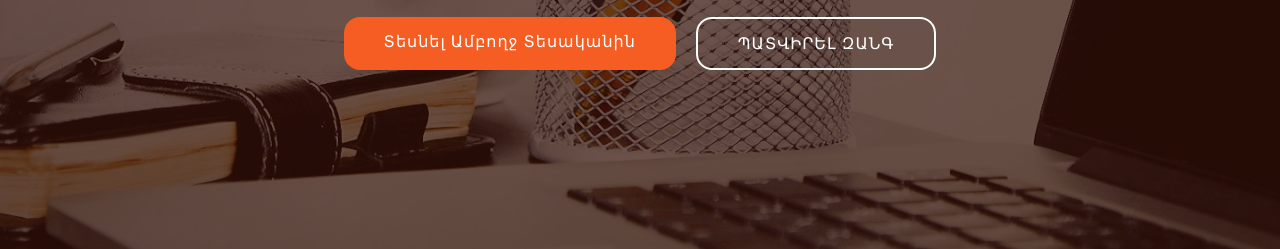
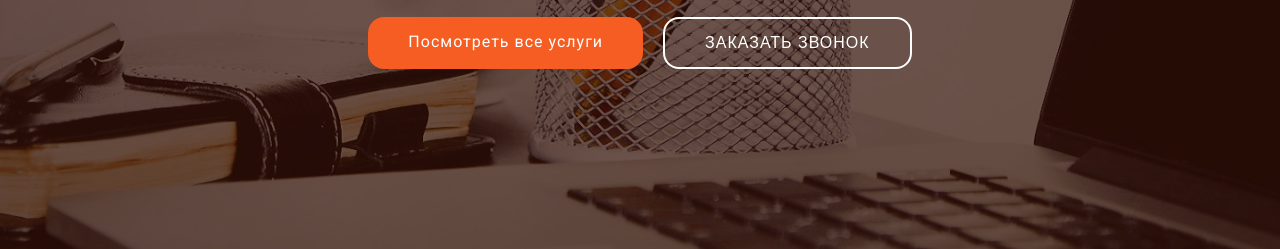
Before and after one commit to AnGu9192/OfficeArpi, a plain HTML site: page index.html in a window 1280 px wide. Shown: the part 482-731 px from the top of the page. Drawn offline with Linux system fonts and the light colour scheme; files whose address does not match are found by name; a web font is replaced by a local one.

Commit message:
Update index.html

```diff
--- a/index.html
+++ b/index.html
@@ -65,8 +65,8 @@
 				а так же с заверением печатью фирмы.</p>
 
 			<div class="header_content__buttons">
-				<a href="#">Տեսնել Ամբողջ Տեսականին</a>
-				<button id="callModalBtn">Պատվիրել Զանգ</button>
+				<a href="#">Посмотреть все услуги</a>
+				<button id="callModalBtn">Заказать звонок</button>
 			</div>
 		</div>
 		<div class="scrollDown">
```
